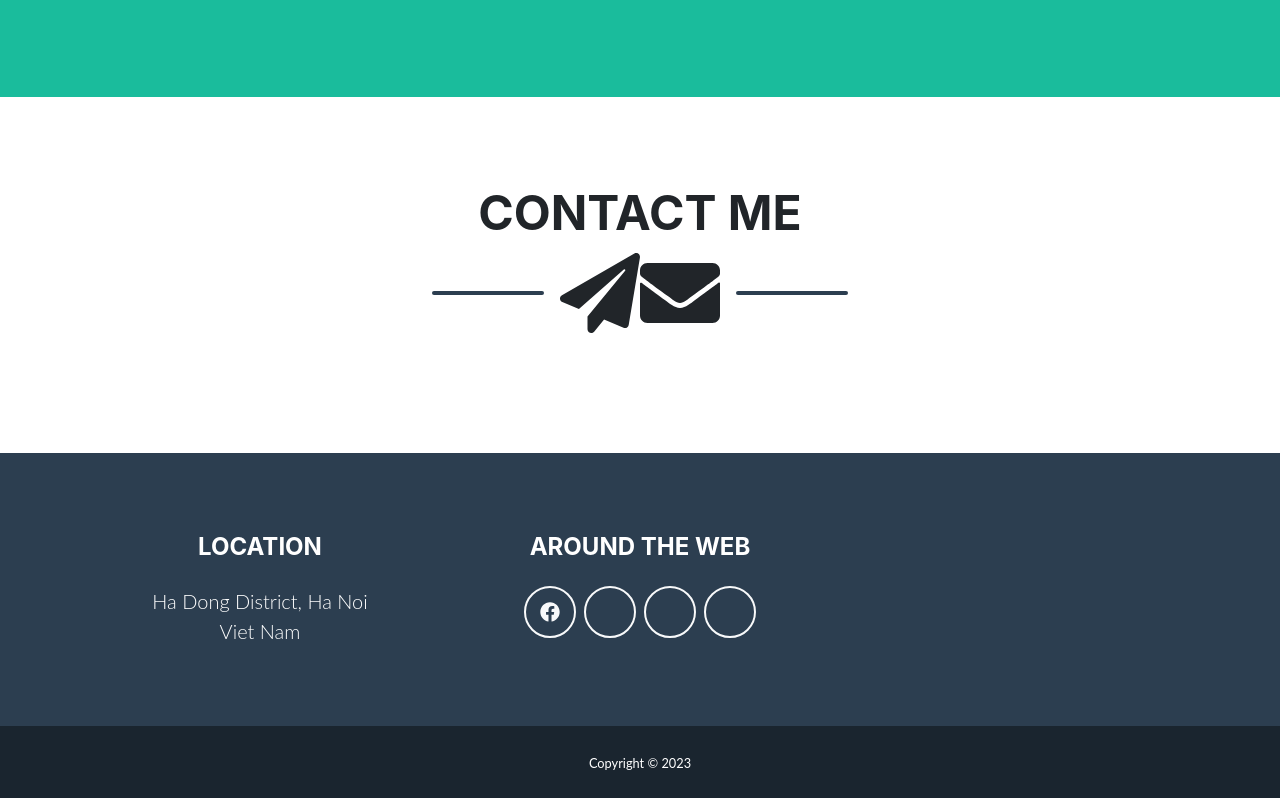
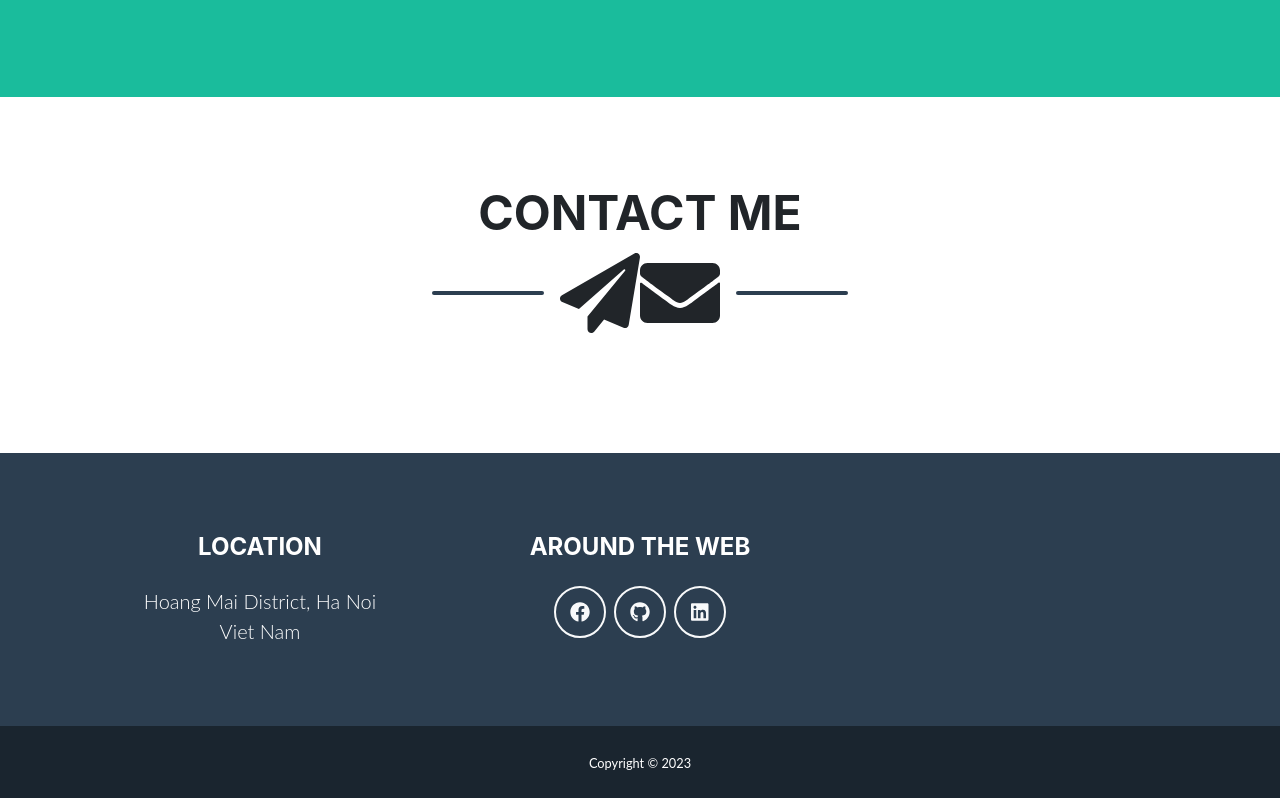
Before and after one commit to hoan-pham-duy/lighthappy_org_on_premises, a React (Create React App) app: page / in a window 1280 px wide. Shown: the part 1799-2597 px from the top of the page. Built offline with nearby package versions, Linux system fonts and the light colour scheme; no server answers; what @aws-amplify/ui-react, aws-amplify would draw is missing.

Commit message:
Update src/screens/Homepage/components/Footer.js with personal links

```diff
--- a/src/screens/Homepage/components/Footer.js
+++ b/src/screens/Homepage/components/Footer.js
@@ -1,7 +1,7 @@
 import React from 'react'
 
 import { FontAwesomeIcon } from '@fortawesome/react-fontawesome'
-import { faFacebook } from '@fortawesome/free-brands-svg-icons'
+import { faFacebook, faGithub, faLinkedin } from '@fortawesome/free-brands-svg-icons'
 
 class Footer extends React.Component {
   render () {
@@ -14,7 +14,7 @@ class Footer extends React.Component {
               <div className='col-lg-4 mb-5 mb-lg-0'>
                 <h4 className='text-uppercase mb-4'>Location</h4>
                 <p className='lead mb-0'>
-                  Ha Dong District, Ha Noi
+                  Hoang Mai District, Ha Noi
                   <br />
                   Viet Nam
                 </p>
@@ -22,10 +22,10 @@ class Footer extends React.Component {
               {/* Footer Social Icons */}
               <div className='col-lg-4 mb-5 mb-lg-0'>
                 <h4 className='text-uppercase mb-4'>Around the Web</h4>
-                <a className='btn btn-outline-light btn-social mx-1' href='https://www.facebook.com/hoan.phamduy.1 target="_blank"'><FontAwesomeIcon icon={faFacebook} /></a>
-                <a className='btn btn-outline-light btn-social mx-1' href='#!'><i className='fab fa-fw fa-twitter' /></a>
-                <a className='btn btn-outline-light btn-social mx-1' href='#!'><i className='fab fa-fw fa-linkedin-in' /></a>
-                <a className='btn btn-outline-light btn-social mx-1' href='#!'><i className='fab fa-fw fa-dribbble' /></a>
+                <a className='btn btn-outline-light btn-social mx-1' href='https://www.facebook.com/hoan.phamduy.1' target='_blank' rel='noreferrer'><FontAwesomeIcon icon={faFacebook} /></a>
+                <a className='btn btn-outline-light btn-social mx-1' href='https://github.com/hoan-pham-duy' target='_blank' rel='noreferrer'><FontAwesomeIcon icon={faGithub} /></a>
+                <a className='btn btn-outline-light btn-social mx-1' href='https://www.linkedin.com/in/pham-duy-hoan-10a68b13a/' target='_blank' rel='noreferrer'><FontAwesomeIcon icon={faLinkedin} /></a>
+                {/* <a className='btn btn-outline-light btn-social mx-1' href='#!'><i className='fab fa-fw fa-dribbble' /></a> */}
               </div>
             </div>
           </div>
```
